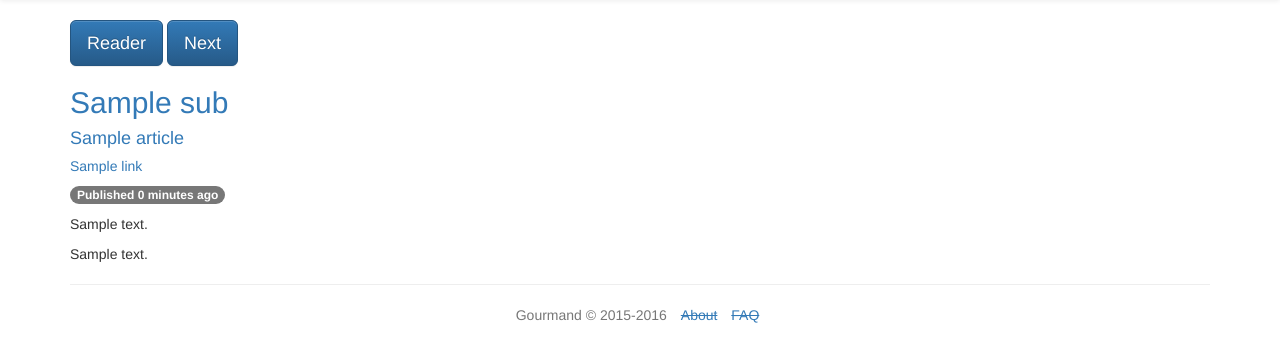
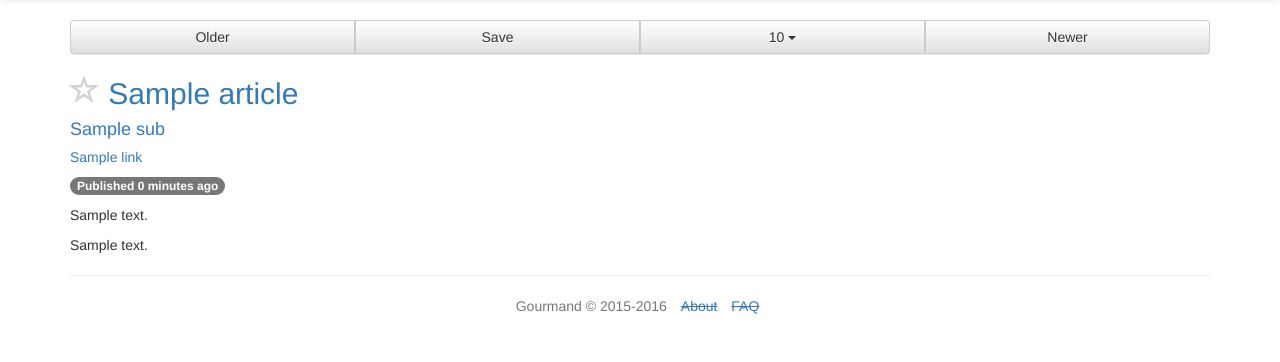
Before and after one commit to aaronkurtz/gourmand, a Django app: template gourmand/templates/subscriptions/personalarticle_detail.html in a window 1280 px wide. Shown: the part 51-413 px from the top of the page. Run offline with Django 3.2, Linux system fonts and the light colour scheme; the template is opened without the code that fills it: most values are stand-ins (such as "Sample title", 1, 10 or a date in 2020); parts of the project's set-up code (start-up, migrations or seed data) failed here and were passed over; some libraries are stand-ins or nearby versions.

Commit message:
Redo article navigation to handle unread/saved/all

```diff
--- a/gourmand/subscriptions/urls.py
+++ b/gourmand/subscriptions/urls.py
@@ -1,7 +1,8 @@
 from django.conf.urls import url
 from .views import Reader, PostsList, AddSubscription
 from .views import Account, DeleteAccount
-from .views import ReadOldest, ArticleReader, RemoveSubscription, UpdateSubscription, MarkRead
+from .views import UpdateSubscription, RemoveSubscription, MarkRead
+from .views import ArticleReader, ArticleNav, ArticleToggleSave, ReadOldest
 from .views import ImportOPML, ExportOPML
 
 
@@ -15,6 +16,8 @@ urlpatterns = [
     url(r'^reader/(?P<pk>[0-9]+)/read_oldest$', ReadOldest.as_view(), name="read_new"),
     url(r'^reader/(?P<pk>[0-9]+)/unsubscribe$', RemoveSubscription.as_view(), name="remove_subscription"),
     url(r'^articles/(?P<pk>[0-9]+)/$', ArticleReader.as_view(), name="article"),
+    url(r'^articles/(?P<pk>[0-9]+)/nav/(?P<dir>old|new)$', ArticleNav.as_view(), name="article_nav"),
+    url(r'^articles/(?P<pk>[0-9]+)/toggle$', ArticleToggleSave.as_view(), name="toggle_save"),
     url(r'^account/$', Account.as_view(), name="account"),
     url(r'^account/delete$', DeleteAccount.as_view(), name="remove_account"),
     url(r'^account/opml/export$', ExportOPML.as_view(), name="export_opml"),
--- a/gourmand/templates/subscriptions/personalarticle_detail.html
+++ b/gourmand/templates/subscriptions/personalarticle_detail.html
@@ -5,13 +5,38 @@
 
 {% block content %}
 <div class="container">
-    <div class="" id="buttons-top">
-        <a class="btn btn-lg btn-primary" href="{% url 'reader' %}">Reader</a>
-        <a class="btn btn-lg btn-primary" href="{% url 'read_new' personal_article.sub.pk %}">Next</a>
-    </div>
-    <h2 class="maxlen" ><a href="{% url 'subscription' personal_article.sub.pk %}">{{ personal_article.sub.title }}</a></h2>
     {% with article=personal_article.article %}
-        <h4 class="article_content"><a href="{{ article.main_link }}" target='_blank'>{{ article.title }}</a></h4>
+        <div id="buttons-top" class="btn-group btn-group-justified">
+            <a class="btn btn-default" href="{% url 'article_nav' personal_article.pk 'old' %}">Older</a>
+            <a class="btn btn-default" href="{% url 'toggle_save' personal_article.pk %}">{% if personal_article.archived %}Unsave{% else %}Save{% endif %}</a>
+            <div class="btn-group">
+                <a class="btn btn-default dropdown-toggle" href="#" data-toggle="dropdown">
+                    {{ reading|title }}
+                    <span class="caret"></span>
+                </a>
+                <ul class="dropdown-menu">
+                    <li class="{% if reading == 'unread' %}disabled{% endif %}"><a href="{% url 'article' personal_article.pk %}?reading=unread">Unread</a></li>
+                    <li class="{% if reading == 'saved' %}disabled{% endif %}"><a href="{% url 'article' personal_article.pk %}?reading=saved">Saved</a></li>
+                    <li class="{% if reading == 'all' %}disabled{% endif %}"><a href="{% url 'article' personal_article.pk %}?reading=all">All</a></li>
+                </ul>
+            </div>
+            <a class="btn btn-default" href="{% url 'article_nav' personal_article.pk 'new' %}">Newer</a>
+        </div>
+        <h2 class="article_content">
+            {% if personal_article.archived %}
+                <span class="saved_post glyphicon glyphicon-star"></span>
+            {% else %}
+                <span class="unsaved_post glyphicon glyphicon-star-empty"></span>
+            {% endif %}
+            <a href="{{ article.main_link }}" target='_blank'>
+                {% if personal_article.active %}
+                    <strong>{{ article.title }}</strong>
+                {% else %}
+                    {{ article.title }}
+                {% endif %}
+            </a>
+        </h2>
+        <h4 class="maxlen" ><a href="{% url 'subscription' personal_article.sub.pk %}">{{ personal_article.sub.title }}</a></h2>
         {% for link in article.extralink_set.all %}
             <h5 class="article_content"><a href="{{ link.link }}" target='_blank'>{{ link.title }}</a></h5>
         {% endfor %}
@@ -26,11 +51,23 @@
                 {{ ec.content|safe }}
             </div>
         {% endfor %}
+        <div id="buttons-bottom" class="hidden btn-group btn-group-justified">
+            <a class="btn btn-default" href="{% url 'article_nav' personal_article.pk 'old' %}">Older</a>
+            <a class="btn btn-default" href="{% url 'toggle_save' personal_article.pk %}">{% if personal_article.archived %}Unsave{% else %}Save{% endif %}</a>
+            <div class="btn-group">
+                <a class="btn btn-default dropdown-toggle" href="#" data-toggle="dropdown">
+                    {{ reading|title }}
+                    <span class="caret"></span>
+                </a>
+                <ul class="dropdown-menu">
+                    <li class="{% if reading == 'unread' %}disabled{% endif %}"><a href="{% url 'article' personal_article.pk %}?reading=unread">Unread</a></li>
+                    <li class="{% if reading == 'saved' %}disabled{% endif %}"><a href="{% url 'article' personal_article.pk %}?reading=saved">Saved</a></li>
+                    <li class="{% if reading == 'all' %}disabled{% endif %}"><a href="{% url 'article' personal_article.pk %}?reading=all">All</a></li>
+                </ul>
+            </div>
+            <a class="btn btn-default" href="{% url 'article_nav' personal_article.pk 'new' %}">Newer</a>
+        </div>
     {% endwith %}
-    <div id="buttons-bottom" class="hidden">
-        <a class="btn btn-lg btn-primary" href="{% url 'reader' %}">Reader</a>
-        <a class="btn btn-lg btn-primary" href="{% url 'read_new' personal_article.sub.pk %}">Next</a>
-    </div>
 </div>
 {% endblock content %}
 
```
Also changed, not shown: gourmand/subscriptions/views.py (+44 -0 lines).
